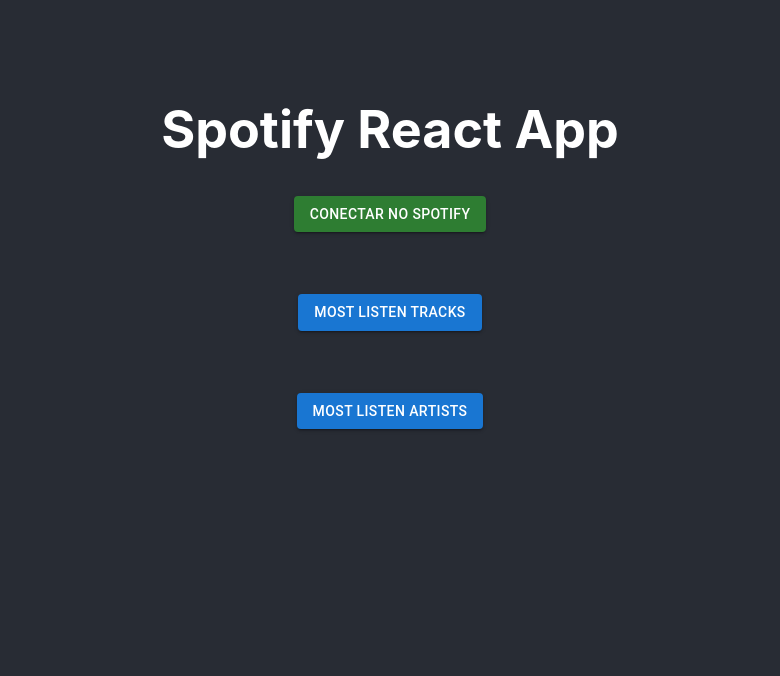
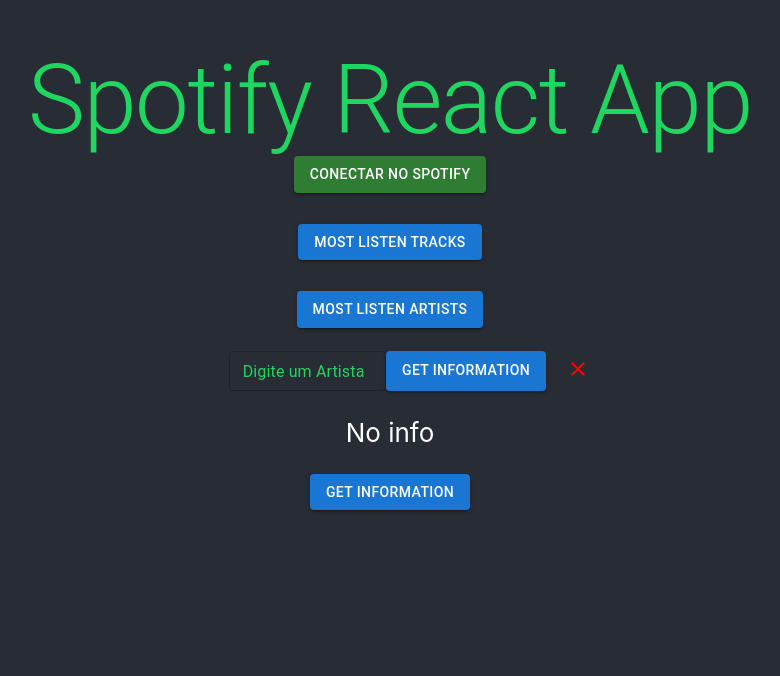
Before and after one commit to rafael-ventura/spotify-react, a React (Create React App) app: page / in a window 1280 px wide. Shown: the part 123-799 px from the top of the page, without its empty margins (250-1030 px from the left). Built offline with nearby package versions, Linux system fonts and the light colour scheme.

Commit message:
fixing api call authorization and adding styles

```diff
--- a/package.json
+++ b/package.json
@@ -5,6 +5,7 @@
   "dependencies": {
     "@emotion/react": "^11.10.4",
     "@emotion/styled": "^11.10.4",
+    "@mui/icons-material": "^5.10.6",
     "@mui/material": "^5.10.7",
     "@testing-library/jest-dom": "^5.16.5",
     "@testing-library/react": "^13.4.0",
--- a/src/App.js
+++ b/src/App.js
@@ -1,9 +1,19 @@
 import './App.css';
 import { useEffect, useState } from 'react';
-import { Button } from '@mui/material';
+import { Button, Typography, TextField, Grid } from '@mui/material';
+import { createTheme, ThemeProvider } from '@mui/material/styles';
 import axios from 'axios';
+import { inputLabelClasses } from "@mui/material/InputLabel";
+import CloseOutlinedIcon from '@mui/icons-material/CloseOutlined';
 
 function App() {
+  const theme = createTheme({
+    palette: {
+      background: {
+        paper: '#fff',
+      }
+    }
+  });
   const CLIENT_ID = "68d1b43e09794d51b64ad4083e57429f"
   const REDIRECT_URI = "http://localhost:3000"
   const AUTH_ENDPOINT = "https://accounts.spotify.com/authorize"
@@ -13,7 +23,7 @@
   const [artists, setArtists] = useState([])
   const [topTracks, setTopTracks] = useState([])
   const [topArtists, setTopArtists] = useState([])
-  const [me, setMe] = useState("")
+  const [userInfo, setUserInfo] = useState("")
 
   const SCOPES = [
     "user-top-read",
@@ -50,7 +60,7 @@
       params: {
         q: searchKey,
         type: "artist",
-        limit: 5,
+        limit: 2,
         market: "BR"
       }
     })
@@ -68,7 +78,7 @@
   }
 
   const getTopTracks = async () => {
-    const data = await axios.get("https://api.spotify.com/v1/me/top/tracks", {
+    const { data } = await axios.get("https://api.spotify.com/v1/me/top/tracks", {
       headers: {
         Authorization: `Bearer ${token}`
       },
@@ -80,6 +90,7 @@
     })
 
     setTopTracks(data.items)
+    console.log(data.items)
   }
 
   const getTopArtists = async () => {
@@ -99,53 +110,98 @@
     console.log(data.items)
   }
 
-  const getMe = async () => {
+  const getUserInfo = async () => {
     const { data } = await axios.get("https://api.spotify.com/v1/me", {
       headers: {
         Authorization: `Bearer ${token}`
       },
     })
 
-    setMe(data)
+    setUserInfo(data)
   }
 
   return (
     <div className="App">
       <header className='App-header'>
-        <h1>Spotify React App</h1>
+        <Typography variant='h1'
+          sx={{ color: "#1ed760" }}> Spotify React App </Typography>
+
         {!token ?
           <Button variant="contained" color="success" href={`${AUTH_ENDPOINT}?client_id=${CLIENT_ID}&redirect_uri=${REDIRECT_URI}&scope=${SCOPES}&response_type=${RESPONSE_TYPE}`}>  Conectar no Spotify  </Button>
           :
           <Button variant="contained" color="error" onClick={logout}> Logout </Button>
         }
         <br />
-        <br />
         <Button variant="contained" color="primary" onClick={getTopTracks}> Most Listen Tracks </Button>
-        <br />
         <br />
         <Button variant="contained" color="primary" onClick={getTopArtists}>  Most Listen Artists </Button>
         <br />
-        <br />
-      </header>
 
-      <form onSubmit={searchArtists}>
-        <input type="text" onChange={e => setSearchKey(e.target.value)} />
-        <button type={"submit"}>Search</button>
+        <div>
+          {topArtists.map((artist) => (
+            <div key={artist.id}>
+              <Typography variant='h2'> {artist.name} </Typography>
+              <Typography variant='h4'> {artist.followers.total} Fans </Typography>
+              <ul> {artist.genres.map((genre) => <li> <Typography variant='subtitle'> {genre} </Typography>  </li>)}</ul>
+              <img width={"50%"} src={artist.images[0].url} alt="" />
+            </div>
+          ))
+          }
+        </div >
+
+        <form onSubmit={searchArtists} >
+          <Grid container spacing={1}>
+            <Grid xs={2}></Grid>
+            <Grid xs={4}>
+              <TextField id="outlined-basic"
+                label="Digite um Artista"
+                variant="outlined"
+                size='small'
+                sx={{
+                  input: {
+                    color: "#1ed760",
+                    borderRadius: "6%",
+                    borderColor: "#fff"
+
+                  }
+                }}
+                InputLabelProps={{
+                  sx: {
+                    color: "#1ed760",
+                    [`&.${inputLabelClasses.shrink}`]: {
+                      // set the color of the label when shrinked (usually when the TextField is focused)
+                      color: "#1ed760"
+                    }
+                  }
+                }}
+                onChange={e => setSearchKey(e.target.value)} />
+            </Grid>
+
+            <Button type={"submit"} variant="contained" color="primary">  Get Information </Button>
+
+            <Grid xs={1}>
+              <Button> <CloseOutlinedIcon sx={{ color: "red" }} ></CloseOutlinedIcon> </Button>
+            </Grid>
+          </Grid>
         </form>
-      <br />
-      <br />
+
         {renderArtists()}
-      {me ?
+
+        {
+          userInfo ?
             <div>
-          <p>{me.display_name} </p>
-          <p>{me.email} </p>
-          <p>{me.followers.total} </p>
-          <img src={me.images[0].url} alt="" />
+              < p > {userInfo.display_name} </p>
+              <p>{userInfo.email} </p>
+              <p>{userInfo.followers.total} followers</p>
+              <img src={userInfo.images[0].url} alt="" />
             </div>
             :
             <p> No info</p>
         }
-      <Button variant="contained" color="primary" onClick={getMe}>  Get Information </Button>
+        <Button variant="contained" color="primary" onClick={getUserInfo}>  Get Information </Button>
+
+      </header >
+
     </div >
   );
 }
```
Also changed, not shown: 1 other file (tests, documents, lock files or other folders). Lines whose indentation alone changed are shown as unchanged.
